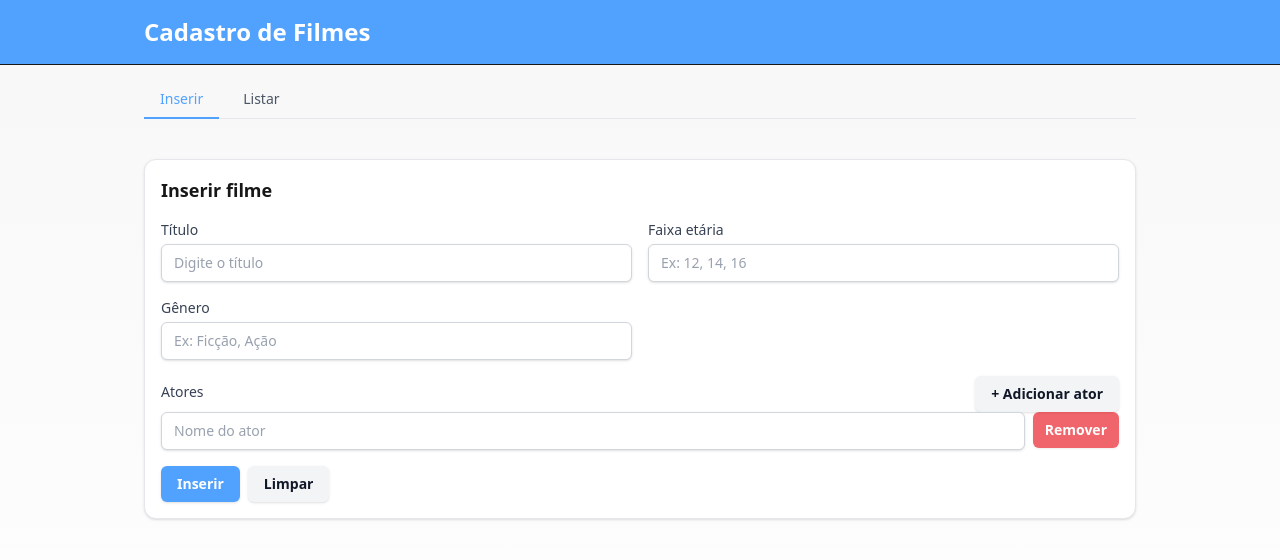
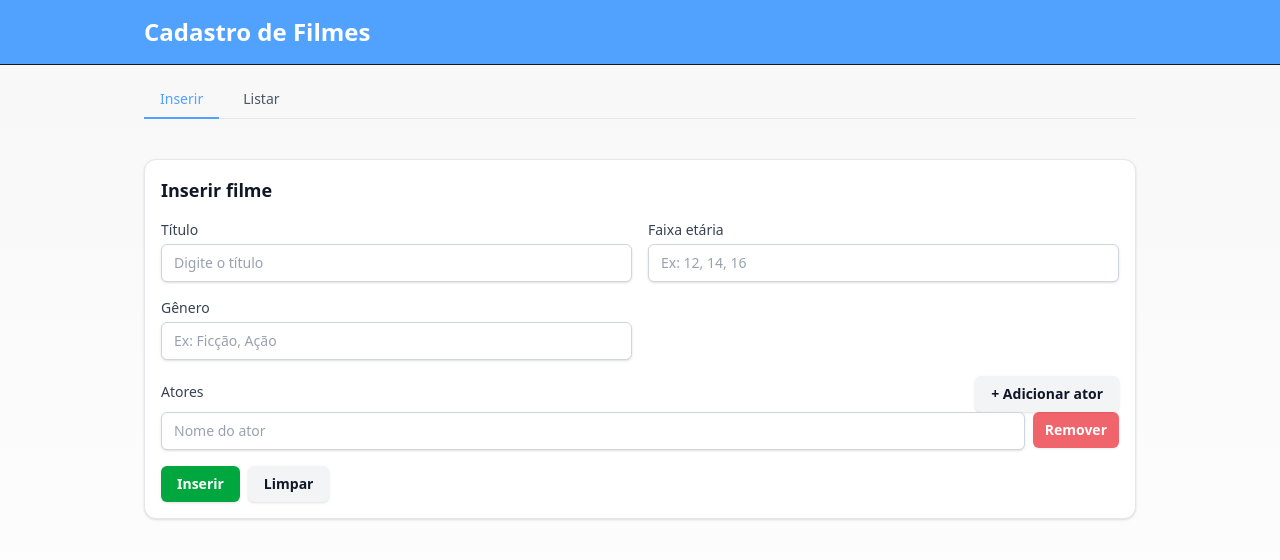
Before and after one commit to alexandrecabraldev/filme-frontend, a Next.js app: page / in a window 1280 px wide. Shown: the top 560 px of the page. Built offline with nearby package versions, Linux system fonts and the light colour scheme.

Commit message:
fix-button

```diff
--- a/src/app/globals.css
+++ b/src/app/globals.css
@@ -50,7 +50,7 @@ body {
 }
 
 .button {
-  @apply inline-flex items-center justify-center gap-2 rounded-md bg-blue-400 px-4 py-2 text-sm font-semibold text-white shadow-sm transition hover:bg-blue-700 focus:outline-none focus:ring-2 focus:ring-blue-500/60 disabled:cursor-not-allowed disabled:opacity-60;
+  @apply inline-flex items-center justify-center gap-2 rounded-md bg-green-600 px-4 py-2 text-sm font-semibold text-white shadow-sm transition hover:bg-blue-700 focus:outline-none focus:ring-2 focus:ring-blue-500/60 disabled:cursor-not-allowed disabled:opacity-60;
 }
 
 .button-secondary {
--- a/src/app/page.tsx
+++ b/src/app/page.tsx
@@ -5,7 +5,7 @@ import { MovieForm } from "@/components/MovieForm";
 export default function HomePage() {
   return (
     <section className="card p-4 space-y-4">
-      <h2 className="text-lg font-semibold">Inserir filme</h2>
+      <h2 className="text-lg font-semibold text-gray-900">Inserir filme</h2>
       {/* Formulário sem integração: apenas captura e validação com Zod */}
       <MovieForm mode="create" />
     </section>
```
